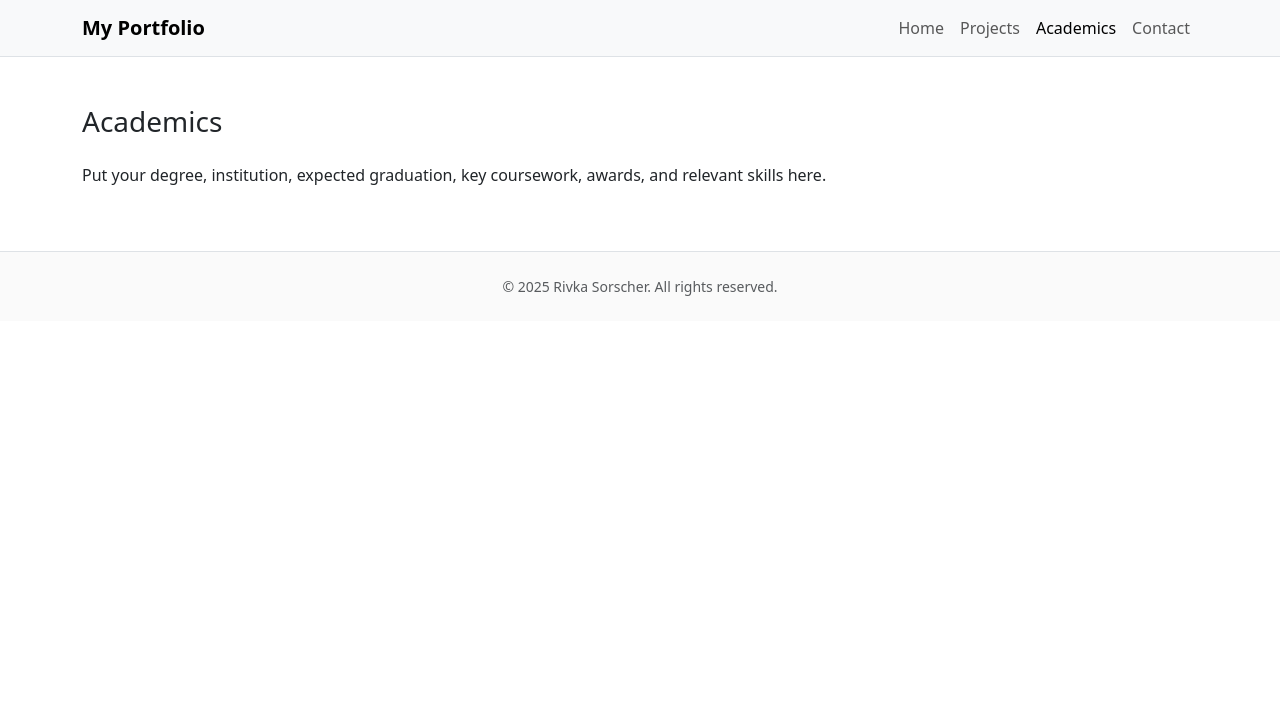
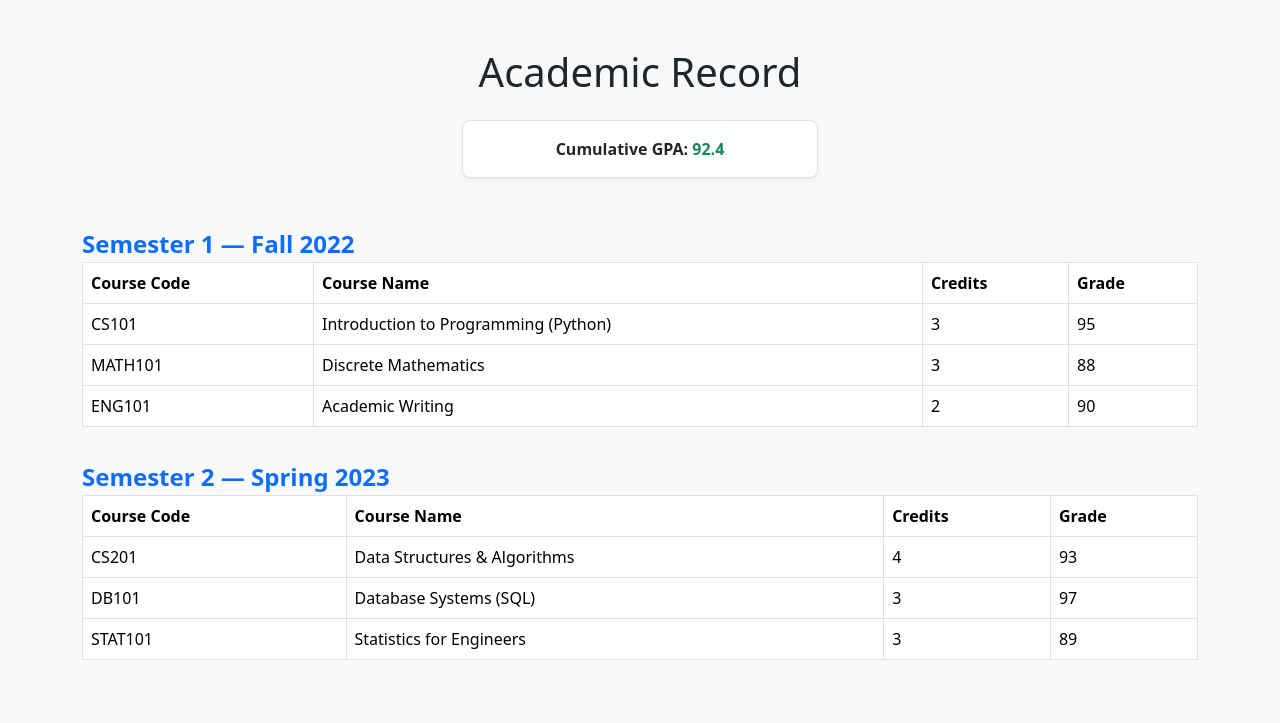
Before and after one commit to Rivka9768/my_protfolio, a Flask app: page /academics in a window 1280 px wide. Shown: the top 723 px of the page. Run offline with Flask 3, Linux system fonts and the light colour scheme.

Commit message:
project updates

```diff
--- a/projects.json
+++ b/projects.json
@@ -1,28 +1,45 @@
 [
 {
-    "title": "Calculator App",
-    "description": "A simple calculator using Python and Tkinter.",
-    "tech": ["Python", "Tkinter"],
-    "link": "https://fake-server-nu.vercel.app/"
-  },
+  "title": "Fake Server",
+  "description": "A simple project built with pure JavaScript that imitates a server by handling fake XMLHttpRequests. Useful for simulating API calls and testing client-side logic without a real backend. Deployed on Vercel.",
+  "tech": ["JavaScript", "HTML", "CSS", "Vercel"],
+  "github": "https://github.com/Rivka9768/fakeServer",
+  "live": "https://fake-server-nu.vercel.app/"
+}
+  ,
 {
   "title": "Portfolio Website",
   "description": "My personal website showcasing projects and skills.",
   "tech": ["Flask", "Bootstrap", "HTML", "CSS"],
-    "link": "https://reversi-drab.vercel.app/"
-  },
-  {
-    "title": "Blog Engine",
-    "description": "A small blog engine using Flask and SQLite.",
-    "tech": ["Python", "Flask", "SQLite"],
-    "link": "https://get-to100-game-2023.vercel.app/"
+  "github": "https://github.com/Rivka9768/my_protfolio",
+  "live": "https://rivkasorscher.com/"
 }
   ,
   {
-    "title": "Blog Engine",
-    "description": "A small blog engine using Flask and SQLite.",
-    "tech": ["Python", "Flask", "SQLite"],
-    "link": "https://keyboard-project-2023.vercel.app/"
+  "title": "Reversi Game",
+  "description": "A browser-based implementation of the classic Reversi (Othello) board game, developed using pure JavaScript, HTML, and CSS. Players take turns placing discs, flipping opponent pieces, and competing to dominate the board. Deployed on Vercel.",
+  "tech": ["JavaScript", "HTML", "CSS", "Vercel"],
+  "github": "https://github.com/Rivka9768/Reversi",
+  "live": "https://reversi-drab.vercel.app/"
+},
+
+{
+  "title": "Get To 100 Game",
+  "description": "A simple and fun interactive number game where players try to reach exactly 100. Built with React and deployed on Vercel.",
+  "tech": ["JavaScript", "React", "Vercel"],
+  "github": "https://github.com/Rivka9768/getTo100Game-2023",
+  "live": "https://get-to100-game-2023.vercel.app/"
 }
 
+
+  ,
+{
+  "title": "Virtual Keyboard Project",
+  "description": "An interactive on-screen keyboard built with React, allowing users to type and test key presses directly in the browser. Designed as a fun and practical tool for learning and practicing keyboard input, deployed on Vercel.",
+  "tech": ["JavaScript", "React", "Vercel"],
+  "github": "https://github.com/Rivka9768/keyboardProject-2023",
+  "live": "https://keyboard-project-2023.vercel.app/"
+}
+
+
 ]
--- a/templates/academics.html
+++ b/templates/academics.html
@@ -1,6 +1,115 @@
-{% extends "base.html" %}
-{% block title %}Academics · My Portfolio{% endblock %}
-{% block content %}
-<h1 class="h3 mb-4">Academics</h1>
-<p>Put your degree, institution, expected graduation, key coursework, awards, and relevant skills here.</p>
-{% endblock %}
+<!DOCTYPE html>
+<html lang="en">
+<head>
+    <meta charset="UTF-8">
+    <meta name="viewport" content="width=device-width, initial-scale=1.0">
+    <title>Academics</title>
+    <link href="https://cdn.jsdelivr.net/npm/bootstrap@5.3.3/dist/css/bootstrap.min.css" rel="stylesheet">
+    <style>
+        body {
+            background-color: #f8f9fa;
+        }
+        .table thead {
+            background-color: #0d6efd;
+            color: white;
+        }
+        .semester-title {
+            margin-top: 2rem;
+            font-weight: bold;
+            font-size: 1.5rem;
+            color: #0d6efd;
+        }
+        .gpa-box {
+            background: #ffffff;
+            border: 1px solid #dee2e6;
+            border-radius: 8px;
+            padding: 1rem;
+            text-align: center;
+            font-weight: bold;
+            box-shadow: 0 2px 6px rgba(0,0,0,0.05);
+        }
+    </style>
+</head>
+<body>
+    <div class="container py-5">
+        <h1 class="text-center mb-4">Academic Record</h1>
+
+        <!-- Overall GPA -->
+        <div class="row mb-5">
+            <div class="col-md-4 offset-md-4">
+                <div class="gpa-box">
+                    Cumulative GPA: <span class="text-success">92.4</span>
+                </div>
+            </div>
+        </div>
+
+        <!-- Semester 1 -->
+        <div class="semester-title">Semester 1 — Fall 2022</div>
+        <table class="table table-bordered table-hover">
+            <thead>
+                <tr>
+                    <th>Course Code</th>
+                    <th>Course Name</th>
+                    <th>Credits</th>
+                    <th>Grade</th>
+                </tr>
+            </thead>
+            <tbody>
+                <tr>
+                    <td>CS101</td>
+                    <td>Introduction to Programming (Python)</td>
+                    <td>3</td>
+                    <td>95</td>
+                </tr>
+                <tr>
+                    <td>MATH101</td>
+                    <td>Discrete Mathematics</td>
+                    <td>3</td>
+                    <td>88</td>
+                </tr>
+                <tr>
+                    <td>ENG101</td>
+                    <td>Academic Writing</td>
+                    <td>2</td>
+                    <td>90</td>
+                </tr>
+            </tbody>
+        </table>
+
+        <!-- Semester 2 -->
+        <div class="semester-title">Semester 2 — Spring 2023</div>
+        <table class="table table-bordered table-hover">
+            <thead>
+                <tr>
+                    <th>Course Code</th>
+                    <th>Course Name</th>
+                    <th>Credits</th>
+                    <th>Grade</th>
+                </tr>
+            </thead>
+            <tbody>
+                <tr>
+                    <td>CS201</td>
+                    <td>Data Structures & Algorithms</td>
+                    <td>4</td>
+                    <td>93</td>
+                </tr>
+                <tr>
+                    <td>DB101</td>
+                    <td>Database Systems (SQL)</td>
+                    <td>3</td>
+                    <td>97</td>
+                </tr>
+                <tr>
+                    <td>STAT101</td>
+                    <td>Statistics for Engineers</td>
+                    <td>3</td>
+                    <td>89</td>
+                </tr>
+            </tbody>
+        </table>
+
+        <!-- Add more semesters as needed -->
+    </div>
+</body>
+</html>
```
Also changed, not shown: templates/projects.html (+8 -1 lines). Lines whose indentation alone changed are shown as unchanged.
